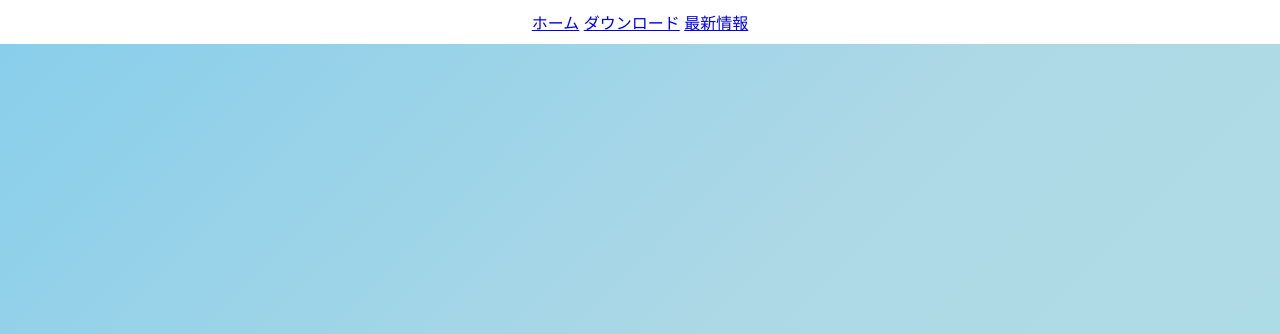
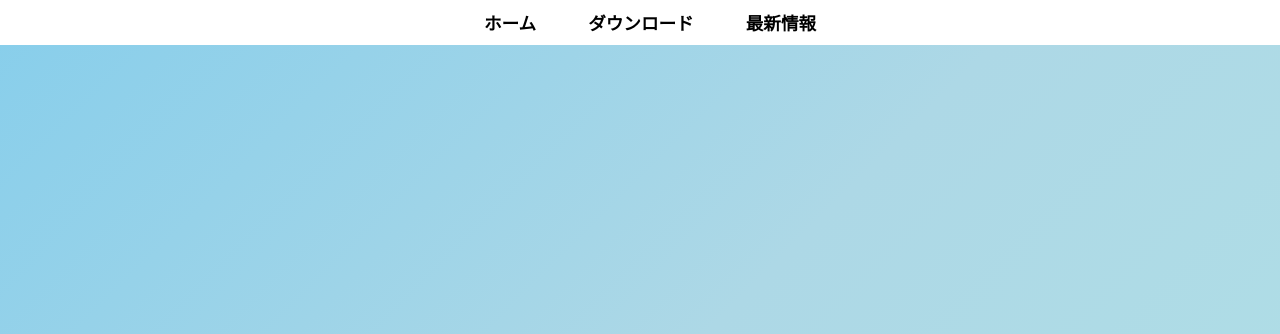
Before and after one commit to ProjectMero/ImgUPWebSite, a plain HTML site: page index.html in a window 1280 px wide. Shown: the top 334 px of the page. Drawn offline with Linux system fonts and the light colour scheme.

Commit message:
Update index.html

```diff
--- a/index.html
+++ b/index.html
@@ -12,9 +12,11 @@
 
     <header>
         <nav>
-            <a href="./index.html">ホーム</a>
-            <a href="./download.html">ダウンロード</a>
-            <a href="./news.html">最新情報</a>
+            <div class="nav-links">
+               <a href="./index.html">ホーム</a>
+               <a href="./download.html">ダウンロード</a>
+               <a href="./news.html">最新情報</a>
+            </div>
         </nav>
     </header>
 
```
